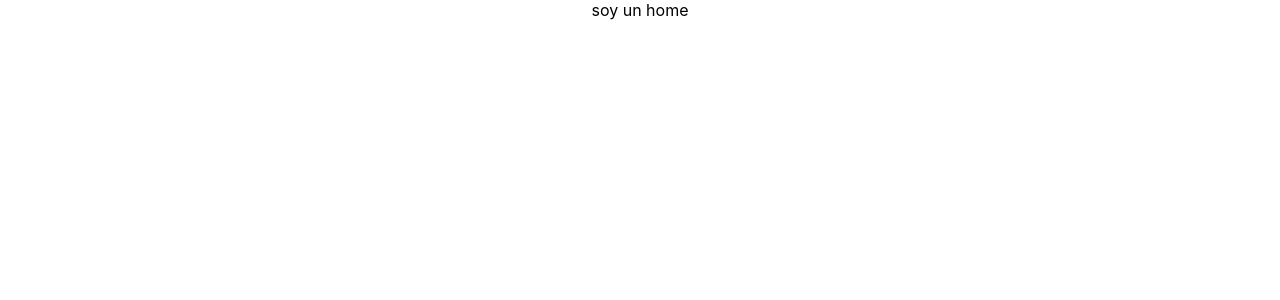
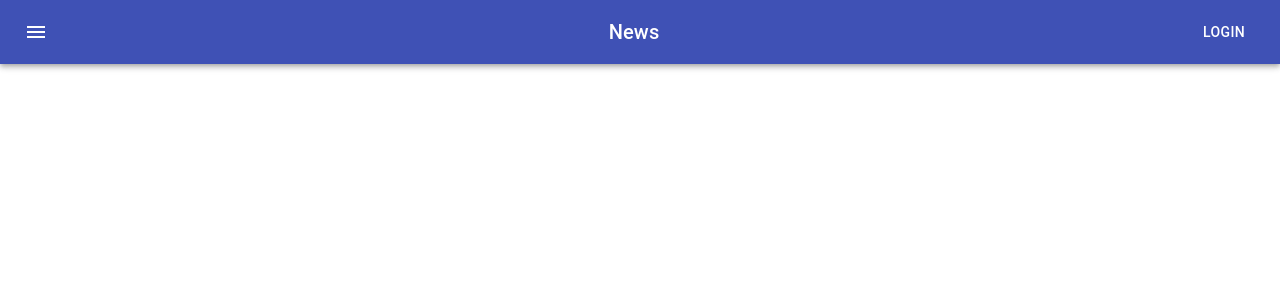
Before and after one commit to dariovelazquez7/Portfolio, a React (Create React App) app: page / in a window 1280 px wide. Shown: the top 300 px of the page. Built offline with nearby package versions, Linux system fonts and the light colour scheme.

Commit message:
initial commits

```diff
--- a/src/App.tsx
+++ b/src/App.tsx
@@ -1,11 +1,12 @@
 import React from 'react';
 import './App.css';
 import Home from "./components/Home/Home"
+import { Route } from "react-router-dom";
 
 function App() {
   return (
     <div className="App">
-      <Home/>
+      <Route exact path="/" component={Home}/>
     </div>
   );
 }
--- a/src/components/Home/Home.tsx
+++ b/src/components/Home/Home.tsx
@@ -1,10 +1,45 @@
-import React from 'react'
+import React from 'react';
+import { createStyles, makeStyles, Theme } from '@material-ui/core/styles';
+import AppBar from '@material-ui/core/AppBar';
+import Toolbar from '@material-ui/core/Toolbar';
+import Typography from '@material-ui/core/Typography';
+import Button from '@material-ui/core/Button';
+import IconButton from '@material-ui/core/IconButton';
+import MenuIcon from '@material-ui/icons/Menu';
+
+const useStyles = makeStyles((theme: Theme) =>
+  createStyles({
+    root: {
+      flexGrow: 1,
+    },
+    menuButton: {
+      marginRight: theme.spacing(2),
+    },
+    title: {
+      flexGrow: 1,
+    },
+  }),
+);
+
+
+
 
 function Home():JSX.Element {
+    const classes = useStyles();
     return (
-        <div>
-            soy un home
-        </div>
+        <div className={classes.root}>
+        <AppBar position="static">
+          <Toolbar>
+            <IconButton edge="start" className={classes.menuButton} color="inherit" aria-label="menu">
+              <MenuIcon />
+            </IconButton>
+            <Typography variant="h6" className={classes.title}>
+              News
+            </Typography>
+            <Button color="inherit">Login</Button>
+          </Toolbar>
+        </AppBar>
+      </div>
     )
 }
 
--- a/src/index.tsx
+++ b/src/index.tsx
@@ -3,10 +3,13 @@
 import './index.css';
 import App from './App';
 import reportWebVitals from './reportWebVitals';
+import {BrowserRouter} from "react-router-dom"
 
 ReactDOM.render(
   <React.StrictMode>
+    <BrowserRouter>
     <App />
+    </BrowserRouter>
   </React.StrictMode>,
   document.getElementById('root')
 );
```
Also changed, not shown: package.json (+12 -3 lines), 2 other files (tests, documents, lock files or other folders).
